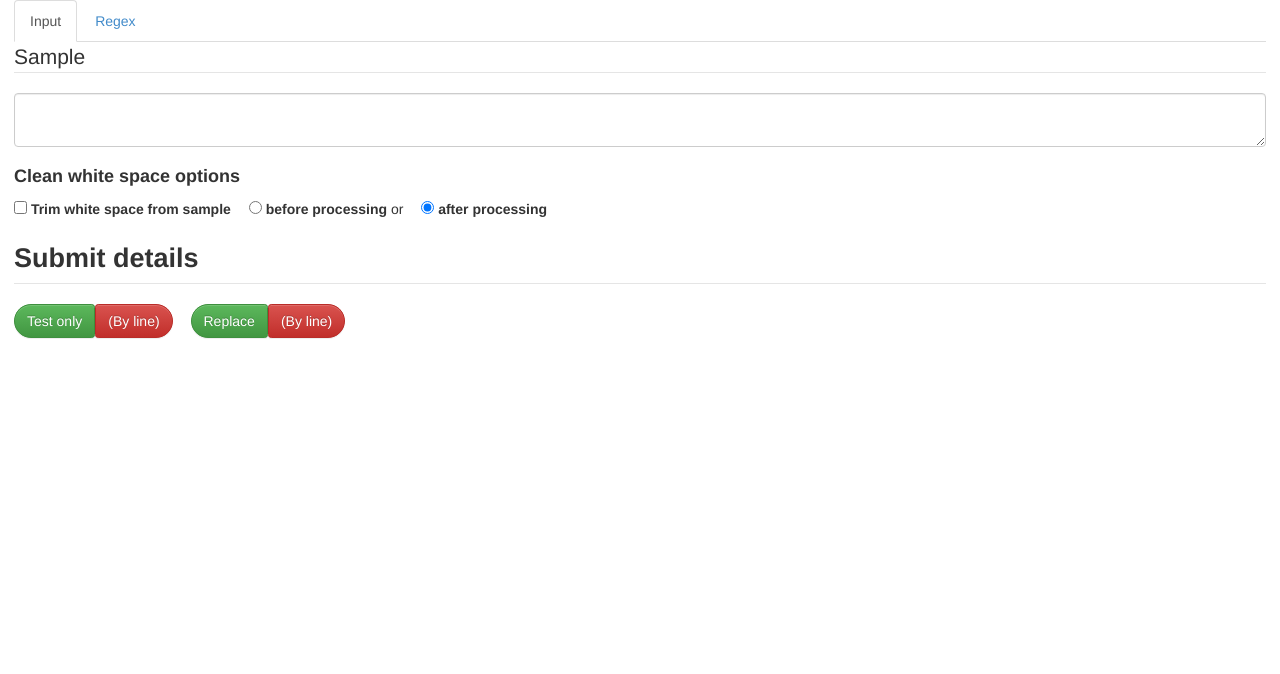
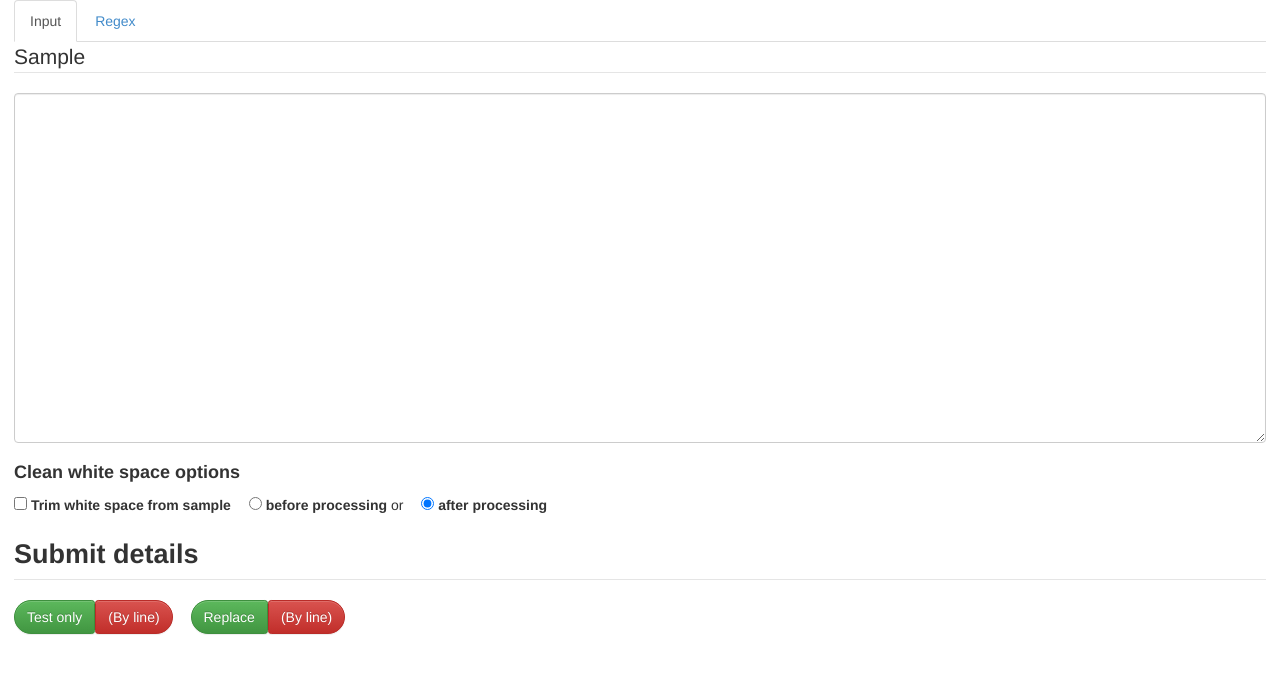
Before and after one commit to evanwills/js_regex_tester, a PHP site: page / in a window 1280 px wide, after a click on "Input". Shown: the part 80-754 px from the top of the page. Run offline with PHP 8.4, Linux system fonts and the light colour scheme.

Commit message:
updated regex.css Added min height to input textarea.

```diff
--- a/regex.css
+++ b/regex.css
@@ -10,7 +10,9 @@ label span , #butt label {
 	top: -1000em;
 	left: -1000em;
 }
-
+#input textarea {
+	min-height: 25em;
+}
 .input {
 	top: -1.5em;
 }
```
